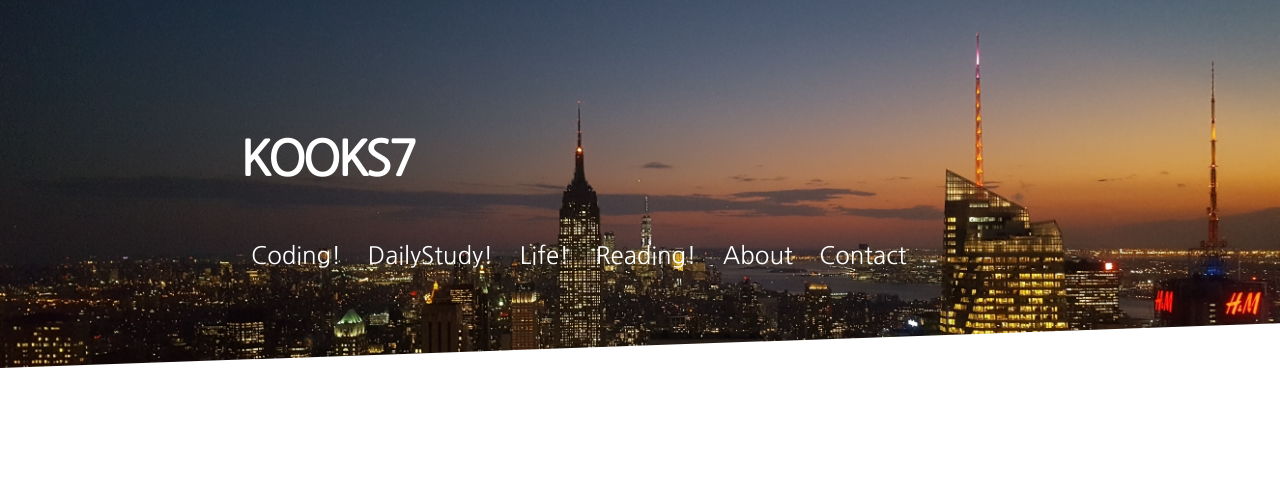
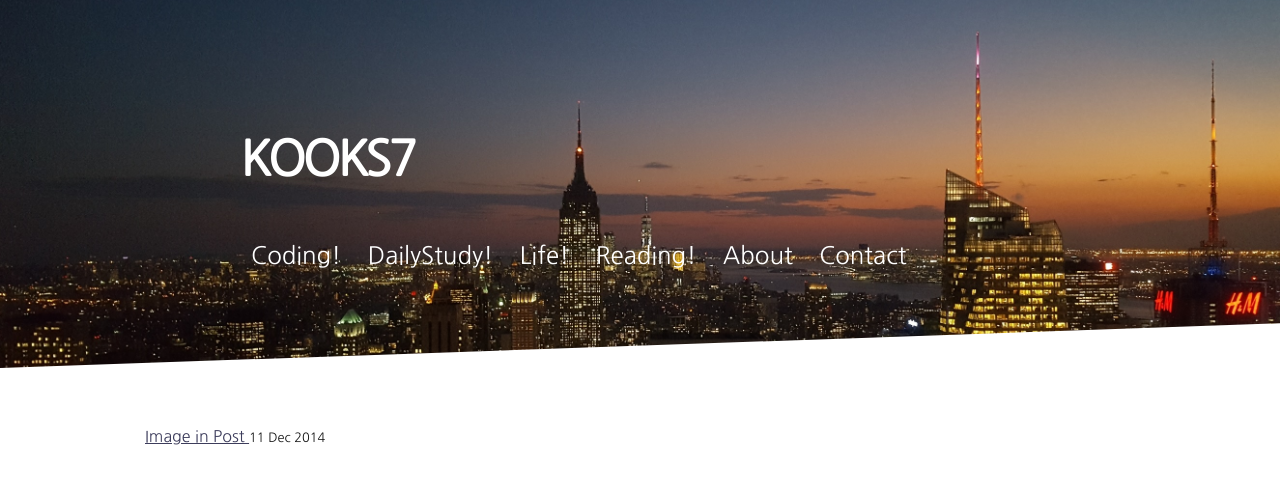
Before and after one commit to kooks7/kooks7.github.io, a Jekyll site: the page built from category/Life.md, in a window 1280 px wide. Shown: the top 484 px of the page. Built offline with Jekyll 4.4.1, drawn with Linux system fonts in a browser that asks for light colours; nearby versions of some CDN libraries.

Commit message:
change contensts

```diff
--- a/_layouts/category.html
+++ b/_layouts/category.html
@@ -5,16 +5,17 @@ layout: default
   {% assign category = page.category | default: page.title %}
   {% for post in site.categories[category] %}
 
-  <div class="content"></div>
+  <div class="content">
   <div class="container">
         <a href="{{ site.baseurl }}{{ post.url }}">
           {{ post.title }}
         </a>
         <small>{{ post.date | date_to_string }}</small>
-      </div>
-    </div><!-- end .content -->
+
 
   {% endfor %}
 
 
        {{ content }}
+      </div>
+    </div><!-- end .content -->
```
